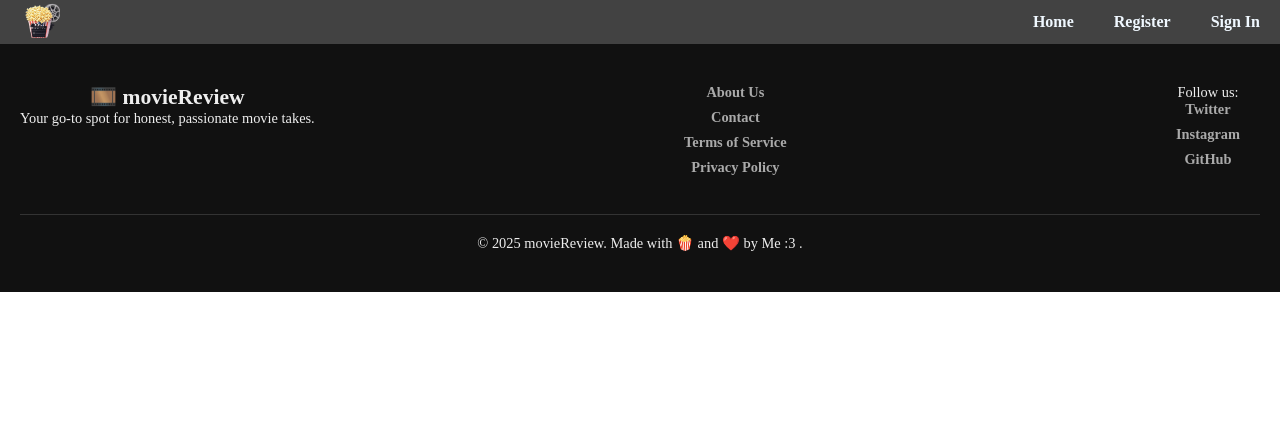
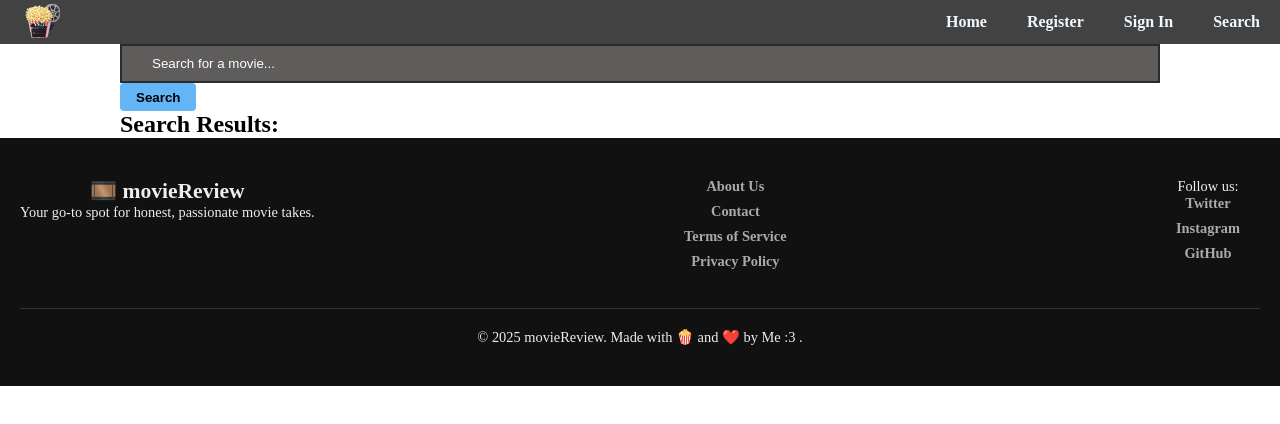
Before and after one commit to HusainNit/movieReview-client, a React (Vite) app: page /search in a window 1280 px wide. Shown: the top 424 px of the page. Built offline with nearby package versions, Linux system fonts and the light colour scheme.

Commit message:
add search bar and search page

```diff
--- a/src/App.jsx
+++ b/src/App.jsx
@@ -5,6 +5,7 @@ import "./App.css";
 import Home from "./pages/Home";
 import Register from "./pages/Register";
 import SignIn from "./pages/SignIn";
+import Search from "./pages/Search";
 import Nav from "./components/Nav";
 import Movies from "./pages/Movies";
 import { GetMovies } from "./services/MoviesGetter";
@@ -42,6 +43,9 @@ const App = () => {
           <Route path="/signin" element={<SignIn setUser={setUser} />} />
           <Route path="/register" element={<Register />} />
           <Route path="/movies/*" element={<Movies />} />
+          <Route path="/search/*" element={<Search />} />
+
+
         </Routes>
       </main>
 
--- a/src/components/Nav.jsx
+++ b/src/components/Nav.jsx
@@ -8,6 +8,8 @@ const Nav = ({ user, handleLogOut }) => {
       <nav>
         <Link to="/movies">Movies</Link>
         <Link to="/profile">Profile</Link>
+        <Link to="/search">Search</Link>
+
 
         <Link onClick={handleLogOut} to="/">
           Sign Out
@@ -21,6 +23,7 @@ const Nav = ({ user, handleLogOut }) => {
       <Link to="/">Home</Link>
       <Link to="/register">Register</Link>
       <Link to="/signin">Sign In</Link>
+      <Link to="/search">Search</Link>
     </nav>
   );
 
--- /dev/null
+++ b/src/pages/Search.jsx
@@ -0,0 +1,75 @@
+import { useState } from "react";
+import { SearchMovie } from "../services/searchMovie";
+
+const IMAGE_BASE_URL = "https://image.tmdb.org/t/p/w200";
+
+const Search = () => {
+    const [searchTerm, setSearchTerm] = useState("");
+    const [results, setResults] = useState([]);
+
+    const handleSearch = async (e) => {
+        e.preventDefault();
+        const data = await SearchMovie({ searchTerm });
+        setResults(data);
+    };
+
+    return (
+        <div>
+            <form>
+                <input
+                    type="text"
+                    placeholder="Search for a movie..."
+                    value={searchTerm}
+                    onChange={(e) => setSearchTerm(e.target.value)}
+                />
+                <button type="submit" onClick={handleSearch}>
+                    Search
+                </button>
+            </form>
+            <div>
+                <h2>Search Results:</h2>
+                <div style={{
+                    display: "grid",
+                    gridTemplateColumns: "repeat(auto-fill, minmax(180px, 1fr))",
+                    gap: "16px"
+                }}>
+                    {Array.isArray(results) && results.map((movie) => (
+                        <div key={movie.id} style={{
+                            border: "1px solid #ddd",
+                            borderRadius: "8px",
+                            padding: "8px",
+                            background: "#fafafa",
+                            textAlign: "center"
+                        }}>
+                            {movie.poster_path ? (
+                                <img
+                                    src={IMAGE_BASE_URL + movie.poster_path}
+                                    alt={movie.title}
+                                    style={{ width: "100%", borderRadius: "4px", marginBottom: "8px" }}
+                                />
+                            ) : (
+                                <div style={{
+                                    width: "100%",
+                                    height: "270px",
+                                    background: "#eee",
+                                    borderRadius: "4px",
+                                    marginBottom: "8px",
+                                    display: "flex",
+                                    alignItems: "center",
+                                    justifyContent: "center",
+                                    color: "#888"
+                                }}>
+                                    No Image
+                                </div>
+                            )}
+                            <div style={{ fontWeight: "bold", fontSize: "16px" }}>{movie.title}</div>
+                            <div style={{ fontSize: "14px", color: "#555" }}>{movie.release_date}</div>
+                        </div>
+                    ))}
+                </div>
+            </div>
+        </div>
+    );
+};
+
+export default Search;
--- /dev/null
+++ b/src/services/searchMovie.js
@@ -0,0 +1,13 @@
+import Client from "./api";
+
+export const SearchMovie = async ({searchTerm}) => {
+  try {
+    console.log("SearchMovie called with:", searchTerm);
+    const res = await Client.get(`/movies/search?q=${searchTerm}`);
+    console.log("SearchMovie response:", res.data); // <-- log res.data
+    return res.data; // <-- return the array directly
+  } catch (error) {
+    console.error("Error in SearchMovie:", error);
+    throw error;
+  }
+};
```
